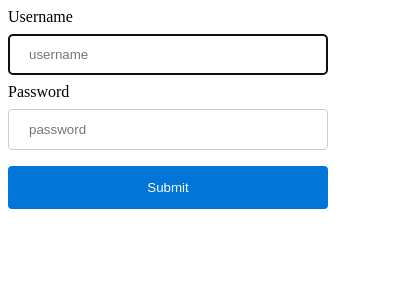
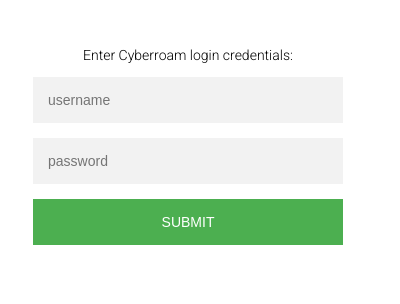
Before and after one commit to ajayns/cr-login, a browser extension: page src/popup.html in a window 400 px wide. Drawn offline with Linux system fonts and the light colour scheme.

Commit message:
Update UI

```diff
--- a/src/popup.html
+++ b/src/popup.html
@@ -1,14 +1,19 @@
 <link rel="stylesheet" href="styles.css">
 
-<div>
-	<form>
-		<label for="un">Username</label>
-		<input type="text" id="un" placeholder="username" required autofocus>
-		<label for="pwd">Password</label>
-		<input type="password" id="pwd" placeholder="password" required>
-		<input type="submit" id="submit" value="Submit">
-	</form>
-	<p id="res"></p>
+<div id="container">
+	<div class="form">
+		<form id="input">
+			<p>Enter Cyberroam login credentials:</p>
+			<input type="text" id="un" placeholder="username" required="required" autofocus>
+			<input type="password" id="pwd" placeholder="password" required="required">
+			<input type="submit" id="submit" value="Submit" class="button">
+		</form>
+		<div id="saved">
+			<h1>&#x2714;</h1>
+			<br/>
+			<h2>Saved</h2>
+		</div>
+	</div>
 </div>
 
 <script type="text/javascript" src="popup.js"></script>
--- a/src/popup.js
+++ b/src/popup.js
@@ -12,7 +12,8 @@
 		'username': un,
 		'password': pwd
 	}, function () {
-		document.getElementById("res").innerHTML = "Saved";
+		document.getElementById("saved").style.display = "block";
+		document.getElementById("input").style.display = "none";
 	});
 
 }
--- a/src/styles.css
+++ b/src/styles.css
@@ -1,31 +1,54 @@
-input[type=text],
-input[type=password] {
-	width: 100%;
-	padding: 12px 20px;
-	margin: 8px 0;
-	display: inline-block;
-	border: 1px solid #ccc;
-	border-radius: 4px;
-	box-sizing: border-box;
+@import url(https://fonts.googleapis.com/css?family=Roboto:300);
+
+#container {
+  width: 360px;
 }
 
-input[type=submit] {
-	width: 100%;
-	background-color: rgb(2, 117, 216);
-	border-color: rgb(2, 117, 216);
-	color: white;
-	padding: 14px 20px;
-	margin: 8px 0;
-	border: none;
-	border-radius: 4px;
-	cursor: pointer;
+.form {
+  font-family: "Roboto", sans-serif;
+  position: relative;
+  z-index: 1;
+  background: #FFFFFF;
+  max-width: 360px;
+  padding: 25px;
+  text-align: center;
 }
-
-input[type=submit]:hover {
-	background-color: rgb(2, 90, 165);
-	border-color: rgb(1, 84, 155);
+p {
+	font-size: 14px;
 }
-
-div {
-	width: 320px;
+input {
+  outline: 0;
+  background: #f2f2f2;
+  width: 100%;
+  border: 0;
+  margin: 0 0 15px;
+  padding: 15px;
+  box-sizing: border-box;
+  font-size: 14px;
 }
+.button {
+  text-transform: uppercase;
+  outline: 0;
+  background: #4CAF50 !important;
+  width: 100%;
+  border: 0;
+  padding: 15px;
+  color: #FFFFFF;
+  font-size: 14px;
+  -webkit-transition: all 0.3 ease;
+  transition: all 0.3 ease;
+  cursor: pointer;
+}
+.button:hover, .button:active, .button:focus {
+  background: #43A047 !important;
+}
+h1, h2 {
+	display: inline;
+}
+h1 {
+	color: #4CAF50;
+}
+#saved{
+	padding-top: 75px;
+	display: none;
+}
```
